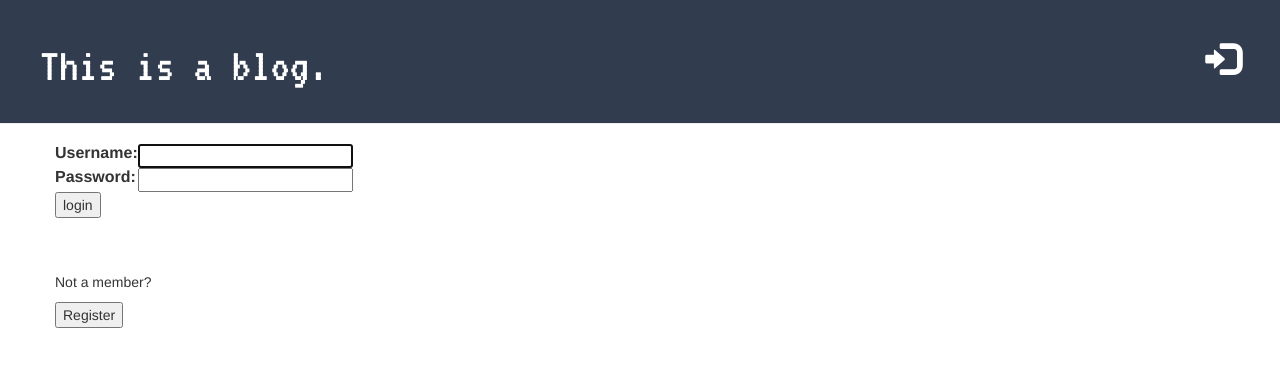
After one commit to Brandalf/my-first-blog, a Django app: page /accounts/login/ in a window 1280 px wide. The commit adds this page. Shown: the top 367 px of the page. Run offline with Django 3.2, Linux system fonts and the light colour scheme; some libraries are stand-ins or nearby versions.

Commit message:
Login/Logout functionality. Decorators for C, U, D for staff only.

```diff
--- a/blog/static/css/blog.css
+++ b/blog/static/css/blog.css
@@ -59,3 +59,15 @@ h1, h2, h3, h4 {
     font-size: 34pt;
     border-bottom: 3px solid #AAAAAA ;
 }
+
+.glyphicon-log-in {
+    margin-top: 20px;
+}
+
+.greeting {
+    color: #ffffff;
+    float: right;
+    font-size: 14pt;
+    margin-right: 20px;
+    margin-top: 23px;
+}
--- a/blog/templates/blog/base.html
+++ b/blog/templates/blog/base.html
@@ -11,8 +11,13 @@
     <body>
         <div class="page-header">
             {% if user.is_authenticated %}
-                <a href="{% url 'post_draft_list' %}" class="top-menu"><span class="glyphicon glyphicon-edit" id="editbase"></span></a>
-                <a href="{% url 'post_new' %}" class="top-menu"><span class="glyphicon glyphicon-plus"></span></a>
+                <p class="greeting">Hello, {{user.username}} <small>(<a href="{% url 'logout' %}">Log Out</a>)</small></p>
+                {% if user.is_staff %}
+                    <a href="{% url 'post_draft_list' %}" class="top-menu"><span class="glyphicon glyphicon-edit" id="editbase"></span></a>
+                    <a href="{% url 'post_new' %}" class="top-menu"><span class="glyphicon glyphicon-plus"></span></a>
+                {% endif %}
+            {% else %}
+                <a href="{% url 'login' %}" class="top-menu"><span class="glyphicon glyphicon-log-in"></span></a>
             {% endif %}
             <h1><a href="/">This is a blog.</a></h1>
         </div>
--- a/blog/templates/blog/post_detail.html
+++ b/blog/templates/blog/post_detail.html
@@ -8,10 +8,12 @@
         {% else %}
             <a class="btn btn-default" href="{% url 'post_publish' pk=post.pk %}">Publish</a>
         {% endif %}
-        {% if user.is_authenticated %}
+        {% if user.is_staff %}
             <a class="btn btn-default" href="{% url 'post_edit' pk=post.pk %}"><span class="glyphicon glyphicon-pencil"></span></a>
         {% endif %}
-        <a class="btn btn-default" href="{% url 'post_remove' pk=post.pk %}"><span class="glyphicon glyphicon-remove"></span></a>
+        {% if user.is_staff %}
+            <a class="btn btn-default" href="{% url 'post_remove' pk=post.pk %}"><span class="glyphicon glyphicon-remove"></span></a>
+        {% endif %}
         <h1>{{post.title}}</h1>
         <p>{{post.text|linebreaksbr}}</p>
     </div>
--- /dev/null
+++ b/blog/templates/registration/login.html
@@ -0,0 +1,32 @@
+{% extends 'blog/base.html' %}
+
+{% block content %}
+
+    {% if form.errors %}
+        <p>Your username and password didn't match, please try again.</p>
+    {%endif%}
+
+    <form method="post" action="{% url 'login' %}">
+    {% csrf_token %}
+        <table>
+        <tr>
+            <td>{{ form.username.label_tag }}</td>
+            <td>{{ form.username }}</td>
+        </tr>
+        <tr>
+            <td>{{ form.password.label_tag }}</td>
+            <td>{{ form.password }}</td>
+        </tr>
+        </table>
+
+        <input type="submit" value="login" />
+        <input type="hidden" name="next" value="{{ next }}" />
+    </form>
+
+    <form method="get" action="{% url 'register' %}">
+        <br>
+        <br>
+        <p>Not a member? </p><input type="Submit" value="Register"/>
+
+    </form>
+{% endblock %}
--- a/blog/views.py
+++ b/blog/views.py
@@ -2,6 +2,8 @@ from django.shortcuts import render, get_object_or_404, redirect
 from .models import Post
 from django.utils import timezone
 from .forms import PostForm
+from django.contrib.auth.decorators import login_required
+from django.contrib.admin.views.decorators import staff_member_required
 
 # Create your views here.
 def post_list(request):
@@ -12,6 +14,7 @@ def post_detail(request, pk):
     post = get_object_or_404(Post, pk=pk)
     return render(request, 'blog/post_detail.html', {'post': post})
 
+@staff_member_required
 def post_new(request):
     if request.method == "POST":
         form = PostForm(request.POST)
@@ -25,6 +28,7 @@ def post_new(request):
         form = PostForm()
     return render(request, 'blog/post_edit.html', {'form': form})
 
+@staff_member_required
 def post_edit(request, pk):
     post = get_object_or_404(Post, pk=pk)
     if request.method == "POST":
@@ -43,11 +47,13 @@ def post_draft_list(request):
     posts = Post.objects.filter(published_date__isnull=True).order_by('-created_date')
     return render(request, 'blog/post_draft_list.html', {'posts' : posts})
 
+@staff_member_required
 def post_publish(request, pk):
     post = get_object_or_404(Post, pk=pk)
     post.publish()
     return redirect('post_detail', pk=pk)
 
+@staff_member_required
 def post_remove(request, pk):
     post = get_object_or_404(Post, pk=pk)
     post.delete()
--- a/mysite/settings.py
+++ b/mysite/settings.py
@@ -124,3 +124,4 @@ USE_TZ = True
 
 STATIC_URL = '/static/'
 STATIC_ROOT = os.path.join(BASE_DIR, 'static')
+LOGIN_REDIRECT_URL = '/'
--- a/mysite/urls.py
+++ b/mysite/urls.py
@@ -15,8 +15,21 @@ Including another URLconf
 """
 from django.conf.urls import include, url
 from django.contrib import admin
+from django.contrib.auth import views
+from django.views.generic.edit import CreateView
+from django.contrib.auth.forms import UserCreationForm
 
 urlpatterns = [
     url(r'^admin/', admin.site.urls),
     url(r'', include('blog.urls')),
+    url(r'^accounts/login/$', views.login, name='login'),
+    #http://www.obeythetestinggoat.com/using-the-built-in-views-and-forms-for-new-user-registration-in-django.html
+    url('^register/', CreateView.as_view(
+        template_name='register.html',
+        form_class=UserCreationForm,
+        success_url='/',
+    ), name='register'),
+    url('^accounts/', include('django.contrib.auth.urls')),
+    url(r'^accounts/logout/$', views.logout, name='logout', kwargs={'next_page': ''}),
+
 ]
```
Also changed, not shown: blog/templates/register.html (added, +9 -0 lines), blog/models.py (line endings or trailing spaces).
